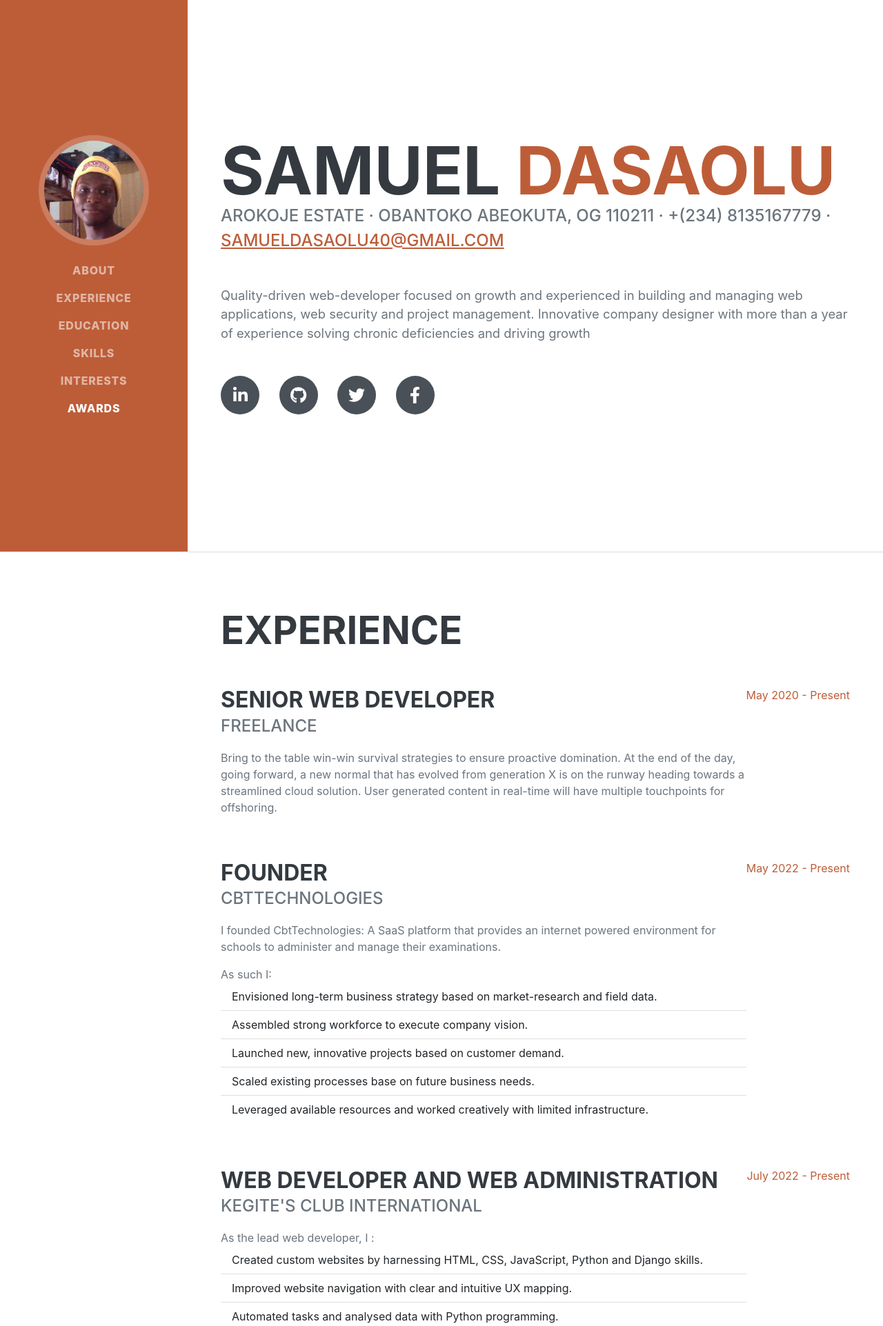
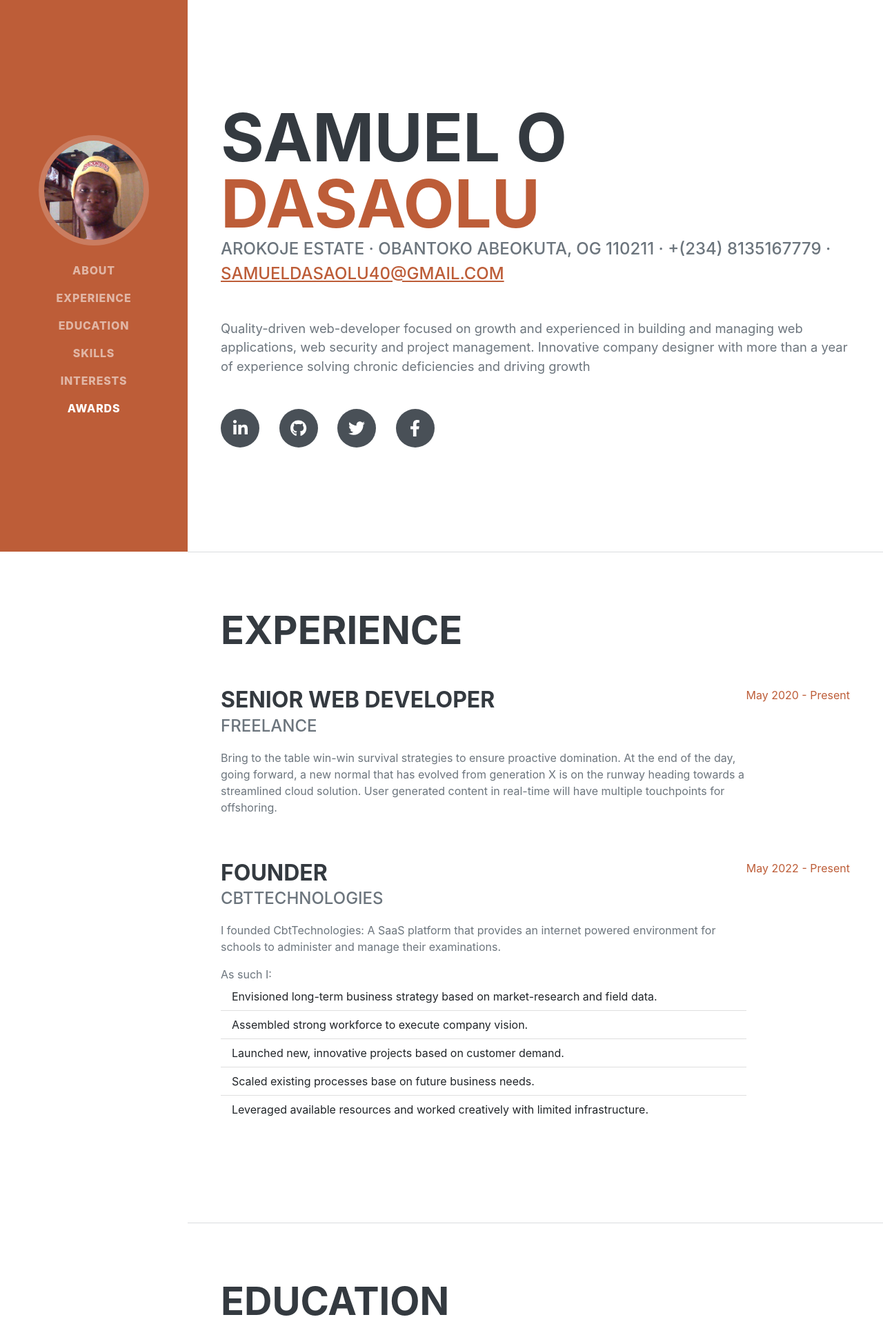
Before and after one commit to SamuelDasaolu/Resume, a Django app: template core/templates/index.html in a window 1280 px wide. Shown: the top 1923 px of the page at 69% size. Run offline with Django 4.2, Linux system fonts and the light colour scheme; the template is opened without the code that fills it, so the values that code supplies are empty; parts of the project's set-up code (start-up, migrations or seed data) failed here and were passed over; some libraries are stand-ins or nearby versions; some web fonts are replaced.

Commit message:
modified a name for disctiction from other people

```diff
--- a/core/templates/index.html
+++ b/core/templates/index.html
@@ -30,7 +30,7 @@
         <section class="resume-section" id="about">
             <div class="resume-section-content">
                 <h1 class="mb-0">
-                    Samuel
+                    Samuel O
                     <span class="text-primary">Dasaolu</span>
                 </h1>
                 <div class="subheading mb-5">
@@ -95,42 +95,42 @@
                     </div>
                     <div class="flex-shrink-0"><span class="text-primary">May 2022 - Present</span></div>
                 </div>
-                <div class="d-flex flex-column flex-md-row justify-content-between mb-5">
-                    <div class="flex-grow-1">
-                        <h3 class="mb-0">Web Developer and Web Administration</h3>
-                        <div class="subheading mb-3">Kegite's Club International</div>
-                        <p>
-
-
-                        <ul class="list-group list-group-flush">As the lead web developer, I :
-                            <li class="list-group-item"> Created custom websites by harnessing HTML, CSS, JavaScript,
-                                Python and Django skills.
-                            </li>
-                            <li class="list-group-item"> Improved website navigation with clear and intuitive UX
-                                mapping.
-                            </li>
-                            <li class="list-group-item">Automated tasks and analysed data with Python programming.</li>
-                            <li class="list-group-item">Enhanced front-end performance through image optimisation and
-                                clean coding practices,
-                                accelerating load times.
-                            </li>
-                            <li class="list-group-item">Boosted website performance and stability through planned
-                                maintenance and targeted
-                                troubleshooting.
-                            </li>
-                            <li class="list-group-item"> Managed databases with strong SQL skills.
-                            </li>
-                            <li class="list-group-item">Designed web pages to enhance branding and navigation.</li>
-                            <li class="list-group-item">Assessed and implemented security measures for reliable network
-                                protection.
-                            </li>
-                            <li class="list-group-item">Minimised operational downtime through comprehensive testing.
-                            </li>
-                        </ul>
-                        </p>
-                    </div>
-                    <div class="flex-shrink-0"><span class="text-primary">July 2022 - Present</span></div>
-                </div>
+{#                <div class="d-flex flex-column flex-md-row justify-content-between mb-5">#}
+{#                    <div class="flex-grow-1">#}
+{#                        <h3 class="mb-0">Web Developer and Web Administration</h3>#}
+{#                        <div class="subheading mb-3">Kegite's Club International</div>#}
+{#                        <p>#}
+{##}
+{##}
+{#                        <ul class="list-group list-group-flush">As the lead web developer, I :#}
+{#                            <li class="list-group-item"> Created custom websites by harnessing HTML, CSS, JavaScript,#}
+{#                                Python and Django skills.#}
+{#                            </li>#}
+{#                            <li class="list-group-item"> Improved website navigation with clear and intuitive UX#}
+{#                                mapping.#}
+{#                            </li>#}
+{#                            <li class="list-group-item">Automated tasks and analysed data with Python programming.</li>#}
+{#                            <li class="list-group-item">Enhanced front-end performance through image optimisation and#}
+{#                                clean coding practices,#}
+{#                                accelerating load times.#}
+{#                            </li>#}
+{#                            <li class="list-group-item">Boosted website performance and stability through planned#}
+{#                                maintenance and targeted#}
+{#                                troubleshooting.#}
+{#                            </li>#}
+{#                            <li class="list-group-item"> Managed databases with strong SQL skills.#}
+{#                            </li>#}
+{#                            <li class="list-group-item">Designed web pages to enhance branding and navigation.</li>#}
+{#                            <li class="list-group-item">Assessed and implemented security measures for reliable network#}
+{#                                protection.#}
+{#                            </li>#}
+{#                            <li class="list-group-item">Minimised operational downtime through comprehensive testing.#}
+{#                            </li>#}
+{#                        </ul>#}
+{#                        </p>#}
+{#                    </div>#}
+{#                    <div class="flex-shrink-0"><span class="text-primary">July 2022 - Present</span></div>#}
+{#                </div>#}
             </div>
         </section>
         <hr class="m-0"/>
```
